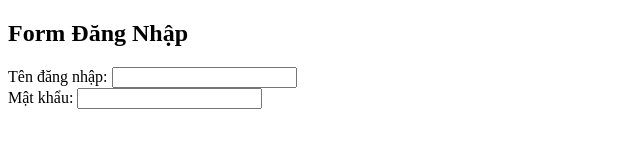
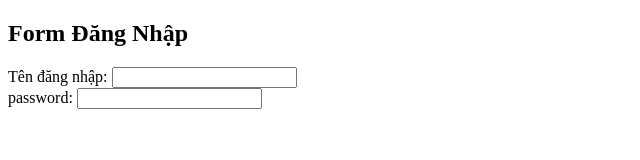
Before and after one commit to chungdat02/nhom-6, a plain HTML site: page index.html in a window 1280 px wide. Shown: the full height of the page, 0-640 px from the left. Drawn offline with Linux system fonts and the light colour scheme.

Commit message:
abca
Signed-off-by: CaoTriTinh <tranhai2266@gmail.com>

```diff
--- a/index.html
+++ b/index.html
@@ -13,8 +13,8 @@
         </div>
 
         <div>
-            <label for="txtmatkhau">Mật khẩu:</label>
-            <input type="Mật khẩu" id="txtmatkhau" name="txtmatkhau" required>
+            <label for="txtpassword">password:</label>
+            <input type="password" id="txtpassword" name="txtpassword" required>
         </div>
     </form>
 </body>
```
